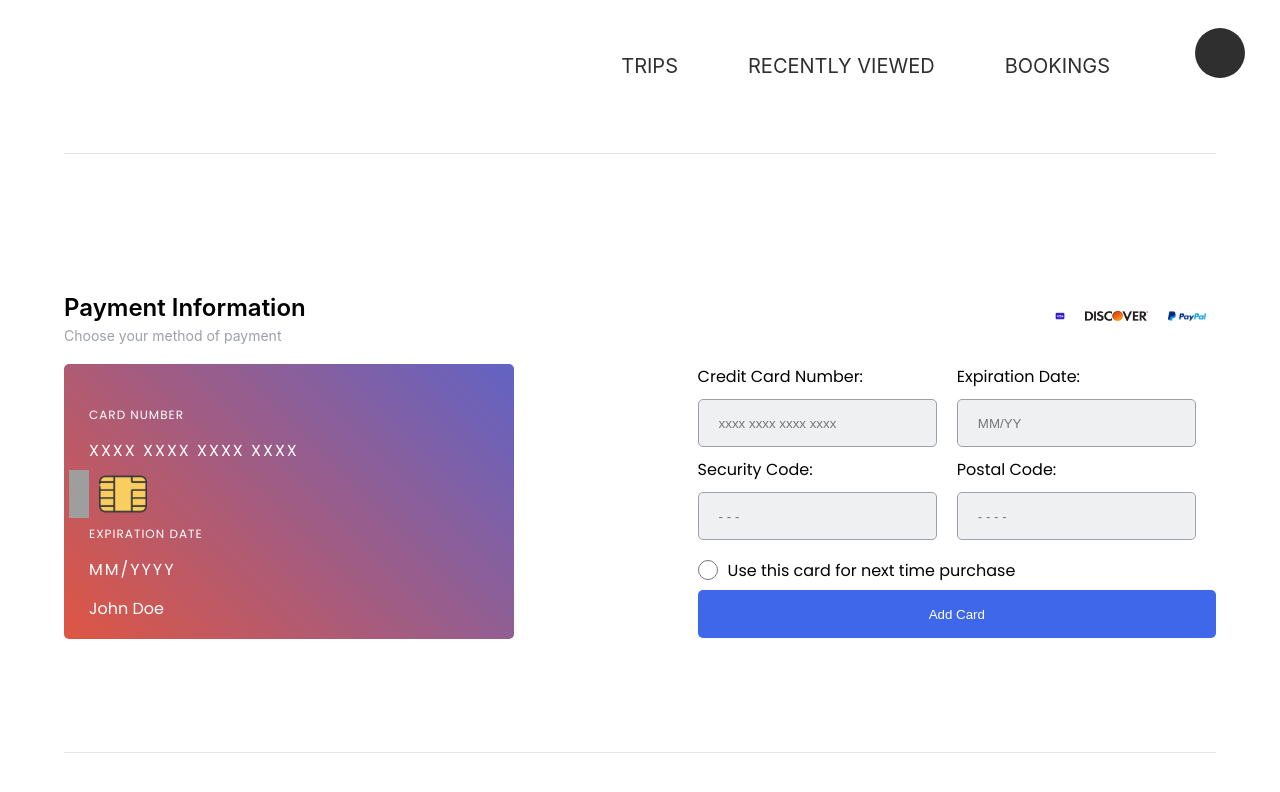
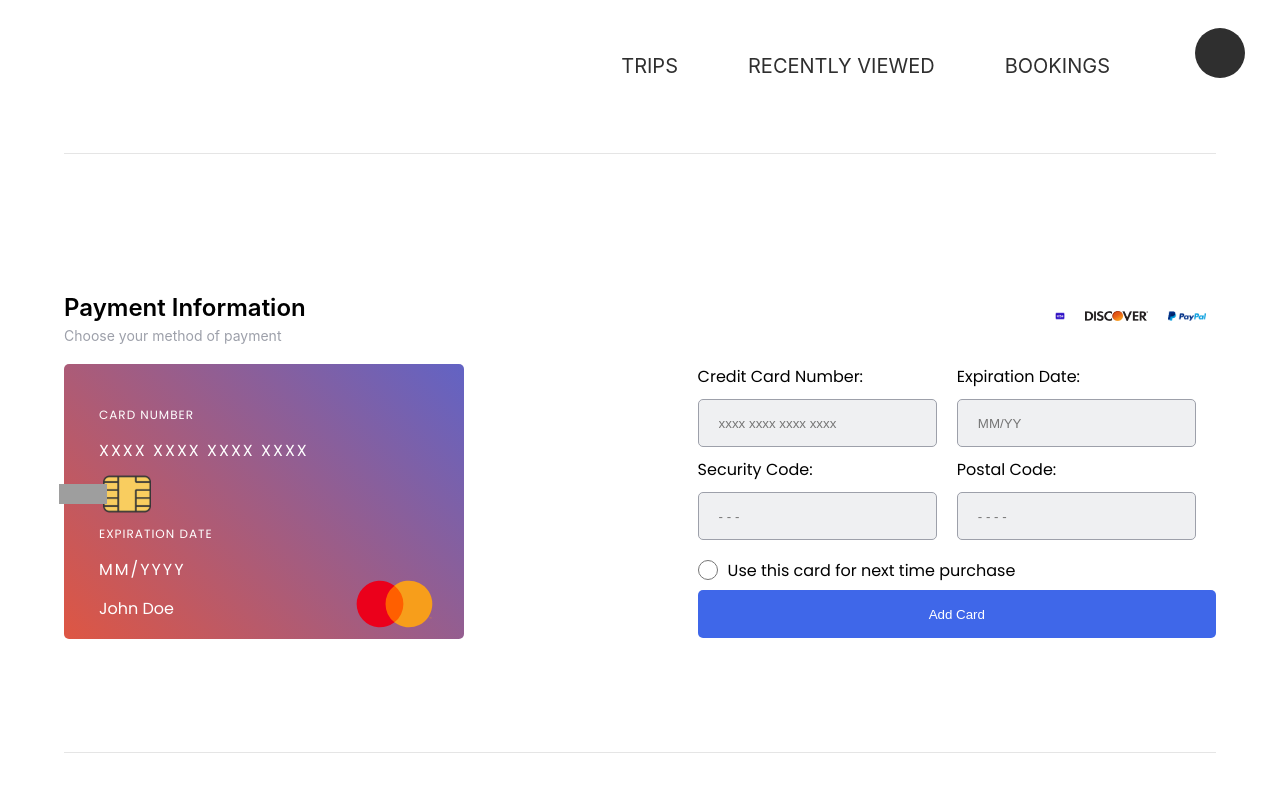
Before and after one commit to kiishi-0/test-nck, a React (Create React App) app: page / in a window 1280 px wide. Shown: the top 792 px of the page. Built offline with nearby package versions, Linux system fonts and the light colour scheme; grey boxes are pictures that could not be loaded.

Commit message:
Finished the main section

```diff
--- a/src/Components/CardDisplay.jsx
+++ b/src/Components/CardDisplay.jsx
@@ -2,6 +2,7 @@ import React from 'react'
 import styled from 'styled-components';
 import chip from '../images/chip.png'
 import wifi from '../images/wifi.svg'
+import mc from '../images/mc_symbol.svg'
 
 
 const CardDisplayContainer = styled.div`
@@ -18,10 +19,12 @@ const Card = styled.div`
     flex-direction: column;
     align-items: flex-start;
     justify-content: flex-start;
-    padding: 35px 25px;
+    padding: 35px;
     background: linear-gradient(45deg, #DE5643, #6263C4);
-    width: 450px;
-    height: 275px;
+    max-width: 450px;
+    min-width: 400px;
+    max-height: 275px;
+    min-height: 225px;
     border-radius: 5px;
     h6, h5, p{
         color: #fff;
@@ -46,7 +49,7 @@ const LogoDiv = styled.div`
     // background: red;
     justify-content: flex-start;
 
-    left: -5%;
+    left: -8%;
     img{
         height: 48px;
     }
@@ -55,6 +58,14 @@ const LogoDiv = styled.div`
 const WifiImage = styled.img`
     width: 20px;
     margin-right: 10px;
+    transform: rotate(90deg);
+`
+const MCard = styled.img`
+    position: absolute;
+    height: 70px;
+    right: 0;
+    bottom: 0;
+    margin-right: 20px;
 `
 
 export default function CardDisplay(props) {
@@ -70,6 +81,7 @@ export default function CardDisplay(props) {
             <CardTitle>EXPIRATION DATE</CardTitle>
             <CardNumber>{props.ccd}</CardNumber>
             <p>John Doe</p>
+            <MCard src={mc} alt="Master Card"/>
         </Card>
     </CardDisplayContainer>
   )
--- a/src/Components/FormSection.jsx
+++ b/src/Components/FormSection.jsx
@@ -77,12 +77,27 @@ export default function FormSection(props) {
     const [cardDate, setCardDate] = useState('');
 
     const HandleCardDate = e =>{
-        setCardDate(e)
-        props.setDate(e)
+        let num = [...e];
+        // console.log(num[num.length -1])
+
+        num = num.filter(el => el !== "/")
+        // console.log(num)
+        let text = num.map((data, index) => {
+            if (index === 2) {
+              data = "/" + data
+            }
+
+            return data
+          })
+        setCardDate(text.join(""))
+        props.setDate(text.join(""))
     }
     const HandleCardNumber = e =>{
         let num = [...e];
         console.log(num[num.length -1])
+        if(e === ""){
+            setCardNo("XXXX XXXX XXXX XXXX")
+        }
 
         num = num.filter(el => el !== " ")
         console.log(num)
@@ -109,13 +124,13 @@ export default function FormSection(props) {
                 </InputDiv>
                 <InputDiv>
                     <label htmlFor="code">Security Code:</label>
-                    <input id="code" type="tel" inputMode="numeric" pattern="[0-9\s]{13,19}"  maxLength="3" placeholder="- - -" value={cardDate}/>
+                    <input id="code" type="tel" inputMode="numeric" pattern="[0-9\s]{13,19}"  maxLength="3" placeholder="- - -" />
                 </InputDiv>
             </FormSectionOne>
             <FormSectionOne>
                 <InputDiv>
                     <label htmlFor="date">Expiration Date:</label>
-                    <input id="date" type="tel" inputMode="text" onChange={ e => HandleCardDate(e.target.value)} pattern="[0-9\s]{13,19}"  maxLength="5" placeholder="MM/YY" />
+                    <input id="date" type="tel" inputMode="text" value={cardDate} onChange={ e => HandleCardDate(e.target.value)} pattern="[0-9\s]{13,19}"  maxLength="5" placeholder="MM/YY" />
                 </InputDiv>
                 <InputDiv>
                     <label htmlFor="post">Postal Code:</label>
```
Also changed, not shown: src/images/mc_symbol.svg (added), 1 other file (tests, documents, lock files or other folders).
